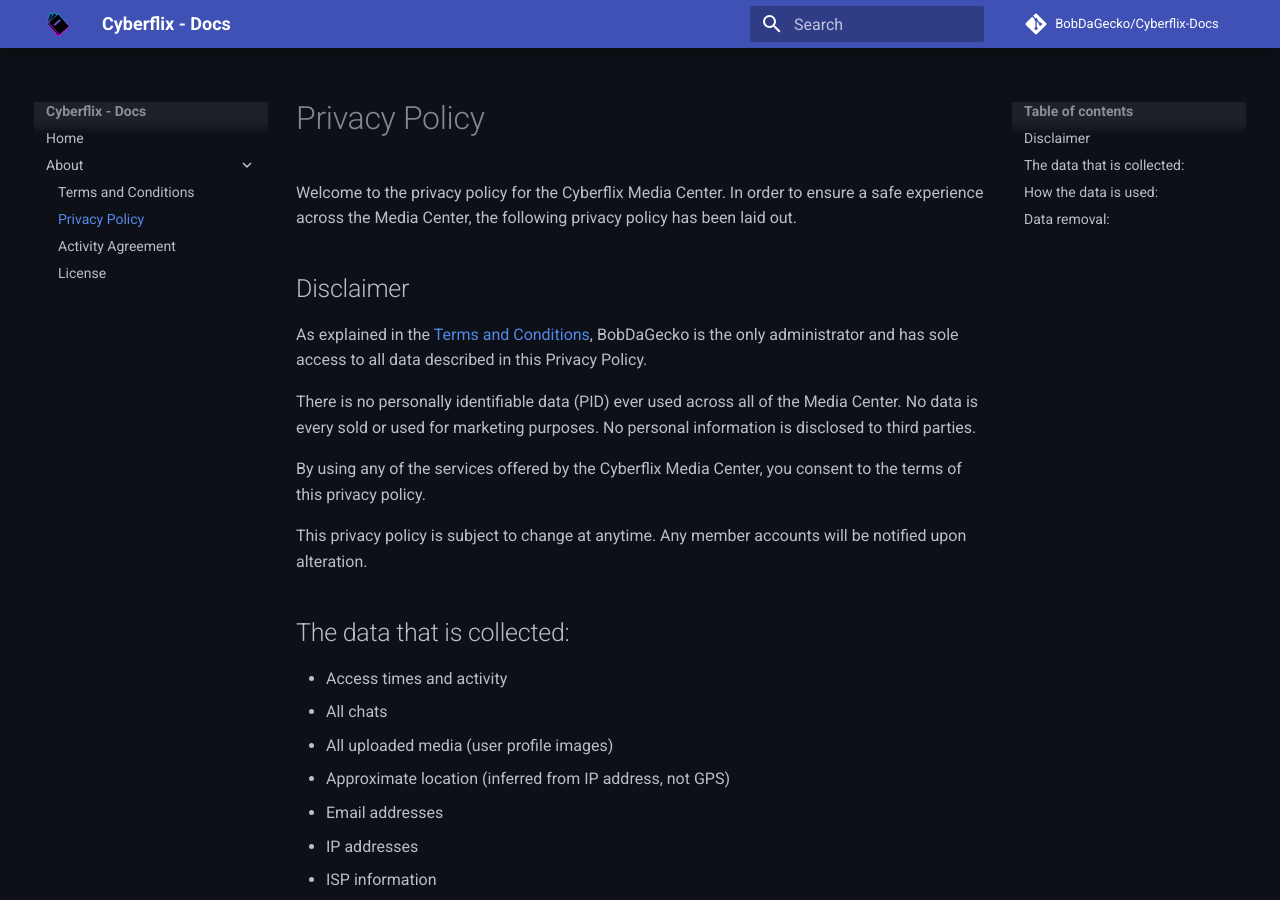
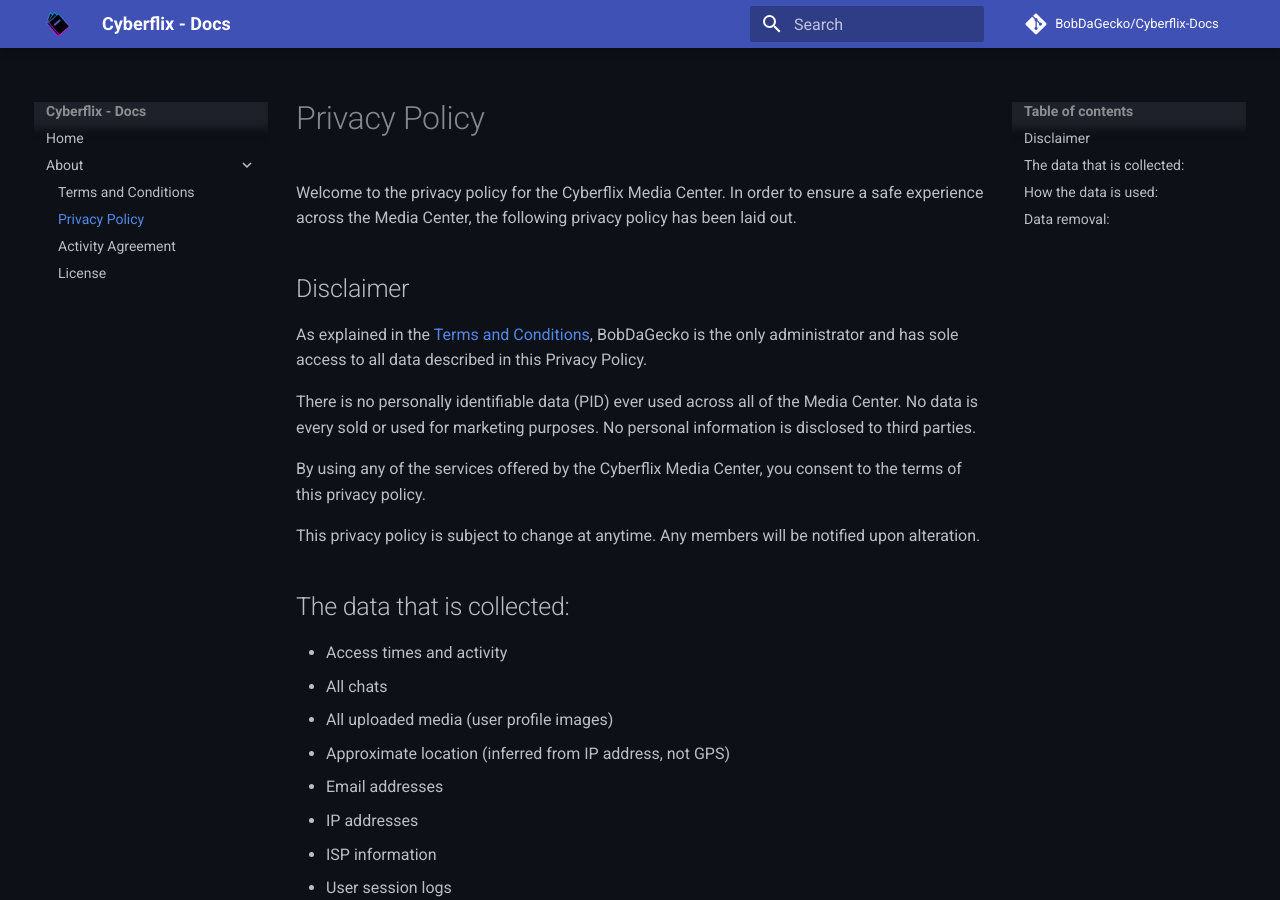
Before and after one commit to Cyberflix-Media/Cyberflix-Docs, an MkDocs documentation site: the page built from docs/about/privacy-policy.md, in a window 1280 px wide and 900 px high. Built offline with MkDocs 1.6.1 and Material for MkDocs 9.7.7, drawn with Linux system fonts in a browser that asks for light colours; comment, search, counter and statistics services are not loaded.

Commit message:
Update privacy-policy.md

```diff
--- a/docs/about/privacy-policy.md
+++ b/docs/about/privacy-policy.md
@@ -8,7 +8,7 @@
 
 By using any of the services offered by the Cyberflix Media Center, you consent to the terms of this privacy policy.
 
-This privacy policy is subject to change at anytime. Any member accounts will be notified upon alteration.
+This privacy policy is subject to change at anytime. Any members will be notified upon alteration.
 
 ## The data that is collected:
  - Access times and activity
```
